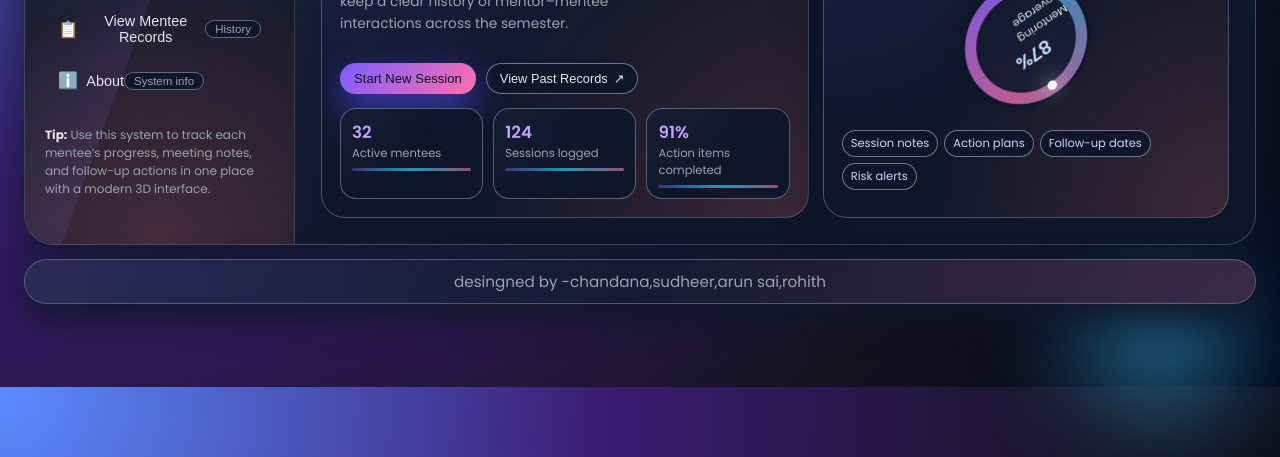
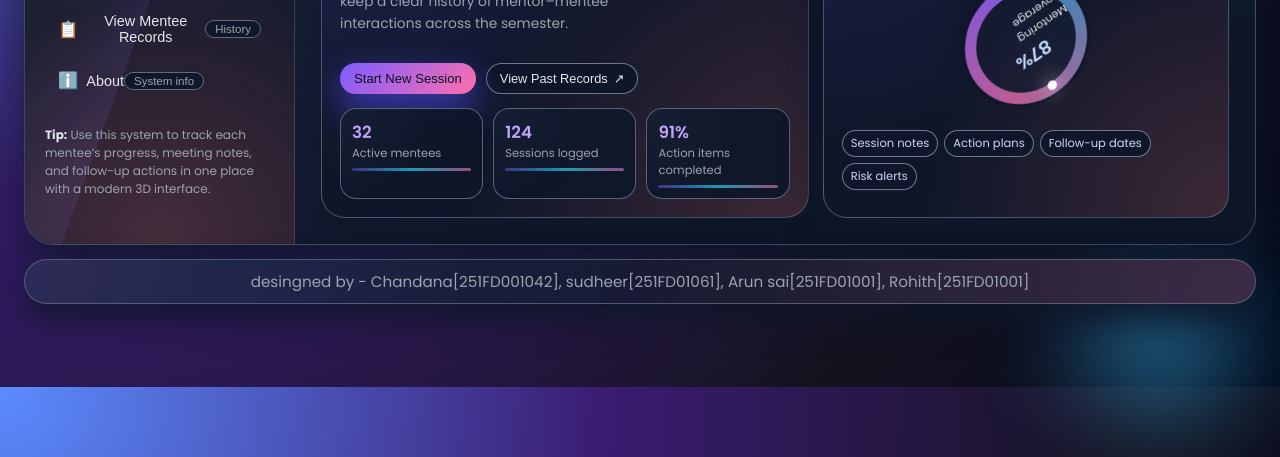
Before and after one commit to annapareddyrohit/Mentor-Mentee-Monitoring-System, a plain HTML site: page index.html in a window 1280 px wide. Shown: the part 413-870 px from the top of the page. Drawn offline with Linux system fonts and the light colour scheme.

Commit message:
Update index.html

```diff
--- a/index.html
+++ b/index.html
@@ -1639,7 +1639,7 @@
 
     <!-- Footer -->
     <div class="app-footer" data-tilt-card>
-        <span>desingned by -chandana,sudheer,arun sai,rohith</span>
+        <span>desingned by - Chandana[251FD001042], sudheer[251FD01061], Arun sai[251FD01001], Rohith[251FD01001]</span>
     </div>
 
     <!-- Toast -->
```
